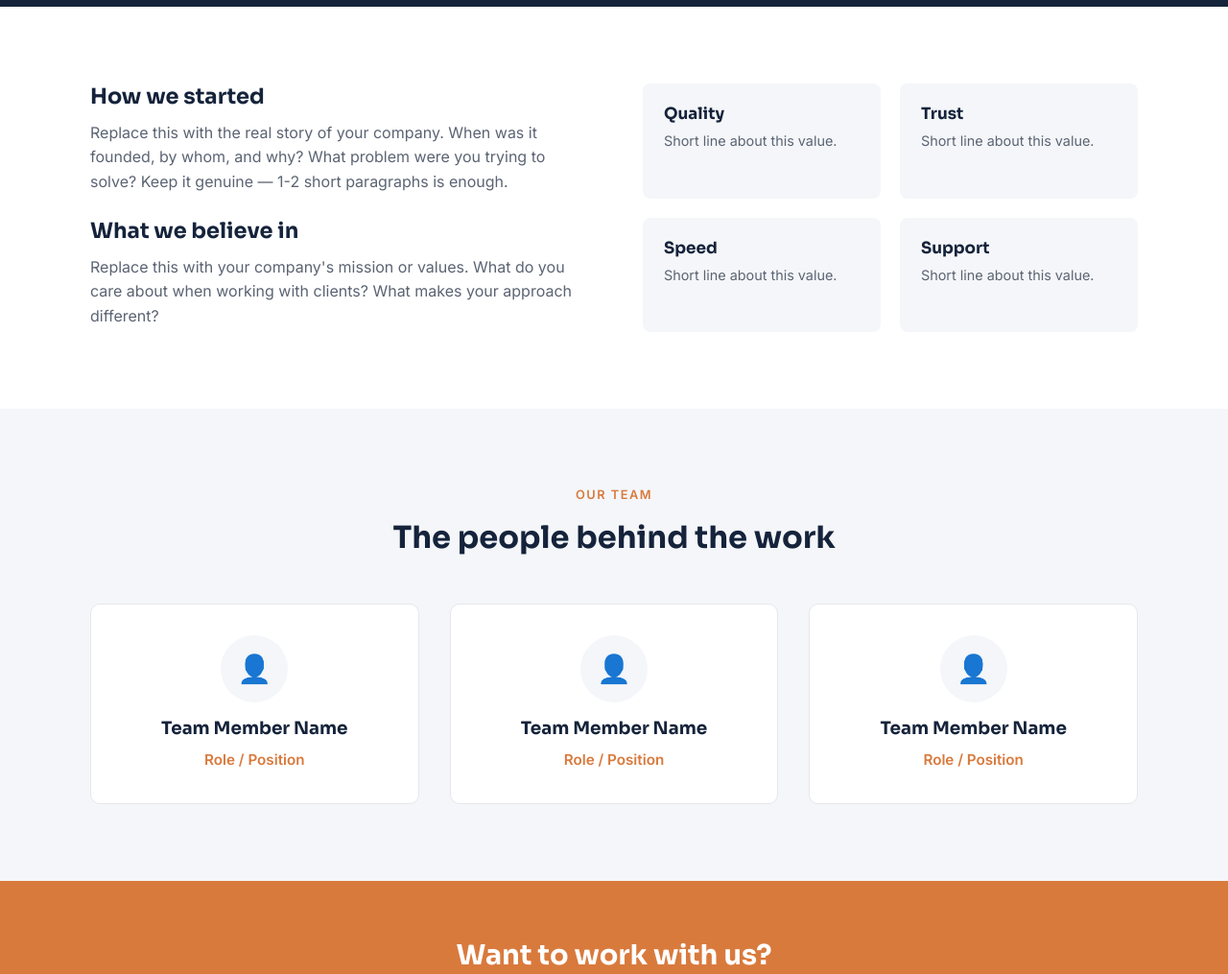
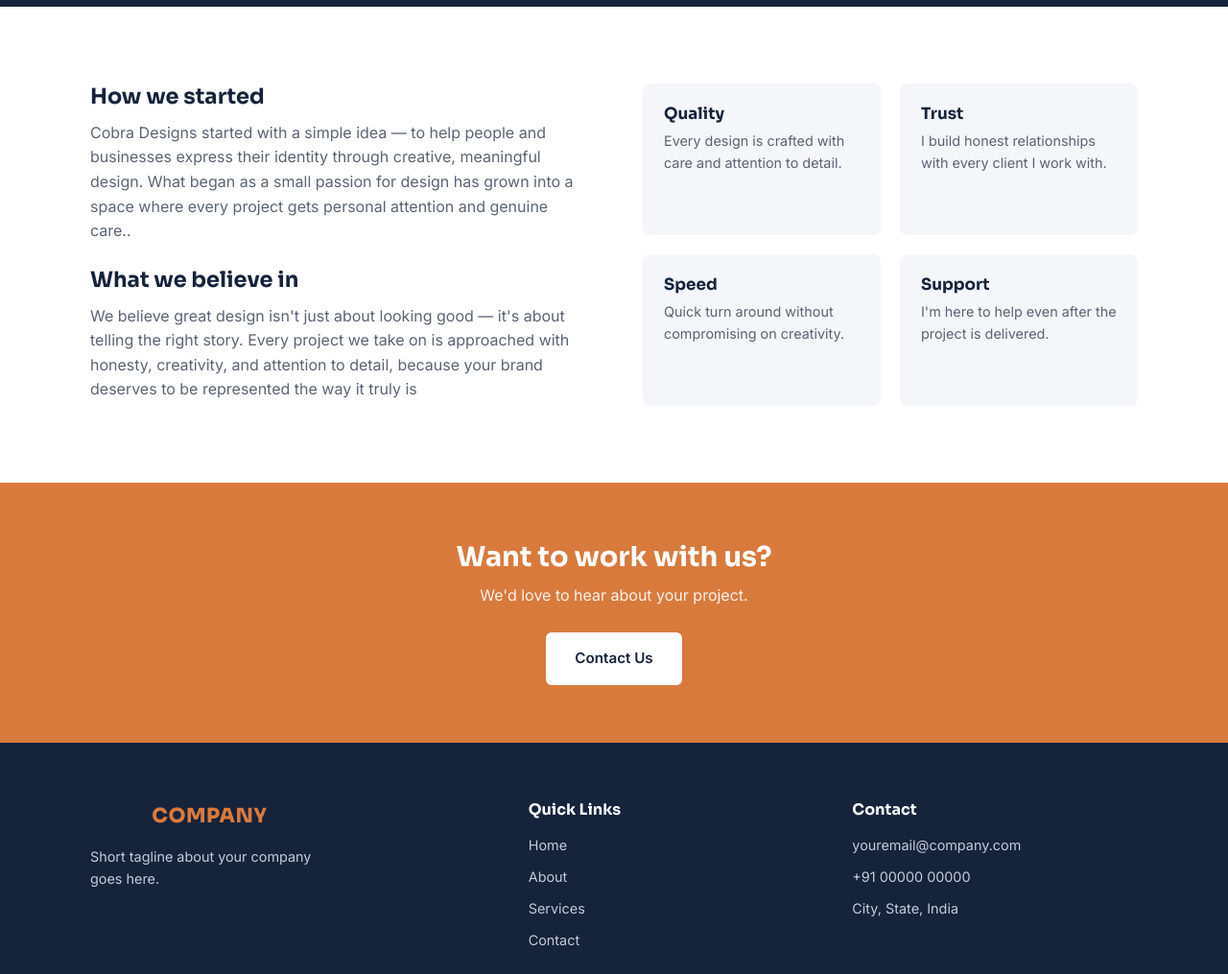
Before and after one commit to Abinaya-V-10/cobradesigns, a plain HTML site: page about.html in a window 1280 px wide. Shown: the part 260-1275 px from the top of the page at 96% size. Drawn offline with Linux system fonts and the light colour scheme.

Commit message:
Update about.html

```diff
--- a/about.html
+++ b/about.html
@@ -3,7 +3,7 @@
 <head>
   <meta charset="UTF-8">
   <meta name="viewport" content="width=device-width, initial-scale=1.0">
-  <title>About Us | Your Company Name</title>
+  <title>About Us | Cobra Designs</title>
   <link rel="stylesheet" href="css/style.css">
   <link rel="preconnect" href="https://fonts.googleapis.com">
   <link href="https://fonts.googleapis.com/css2?family=Sora:wght@400;600;700;800&family=Inter:wght@400;500;600&display=swap" rel="stylesheet">
@@ -12,7 +12,7 @@
 
   <header class="site-header">
     <div class="container nav-wrap">
-      <a href="index.html" class="logo">YOUR<span>COMPANY</span></a>
+      <a href="index.html" class="logo">Cobra<span>Designs</span></a>
       <nav class="main-nav" id="main-nav">
         <a href="index.html">Home</a>
         <a href="about.html" class="active">About</a>
@@ -38,57 +38,34 @@
     <div class="container about-content">
       <div>
         <h2>How we started</h2>
-        <p>Replace this with the real story of your company. When was it founded, by whom, and why? What problem were you trying to solve? Keep it genuine — 1-2 short paragraphs is enough.</p>
+        <p>Cobra Designs started with a simple idea — to help people and businesses express their identity through creative, meaningful design. What began as a small passion for design has grown into a space where every project gets personal attention and genuine care..</p>
 
         <h2>What we believe in</h2>
-        <p>Replace this with your company's mission or values. What do you care about when working with clients? What makes your approach different?</p>
+        <p>We believe great design isn't just about looking good — it's about telling the right story. Every project we take on is approached with honesty, creativity, and attention to detail, because your brand deserves to be represented the way it truly is</p>
       </div>
 
       <div class="values-grid">
         <div class="value-box">
           <h3>Quality</h3>
-          <p>Short line about this value.</p>
+          <p>Every design is crafted with care and attention to detail.</p>
         </div>
         <div class="value-box">
           <h3>Trust</h3>
-          <p>Short line about this value.</p>
+          <p>I build honest relationships with every client I work with.</p>
         </div>
         <div class="value-box">
           <h3>Speed</h3>
-          <p>Short line about this value.</p>
+          <p>Quick turn around without compromising on creativity.</p>
         </div>
         <div class="value-box">
           <h3>Support</h3>
-          <p>Short line about this value.</p>
+          <p>I'm here to help even after the project is delivered.</p>
         </div>
       </div>
     </div>
   </section>
 
-  <!-- ===== TEAM (optional - remove if not needed) ===== -->
-  <section class="section alt">
-    <div class="container">
-      <p class="eyebrow center">Our Team</p>
-      <h2 class="section-title center">The people behind the work</h2>
-      <div class="grid-3">
-        <div class="card team-card">
-          <div class="avatar-placeholder">👤</div>
-          <h3>Team Member Name</h3>
-          <p class="role">Role / Position</p>
-        </div>
-        <div class="card team-card">
-          <div class="avatar-placeholder">👤</div>
-          <h3>Team Member Name</h3>
-          <p class="role">Role / Position</p>
-        </div>
-        <div class="card team-card">
-          <div class="avatar-placeholder">👤</div>
-          <h3>Team Member Name</h3>
-          <p class="role">Role / Position</p>
-        </div>
-      </div>
-    </div>
-  </section>
+
 
   <section class="cta">
     <div class="container cta-inner">
```
